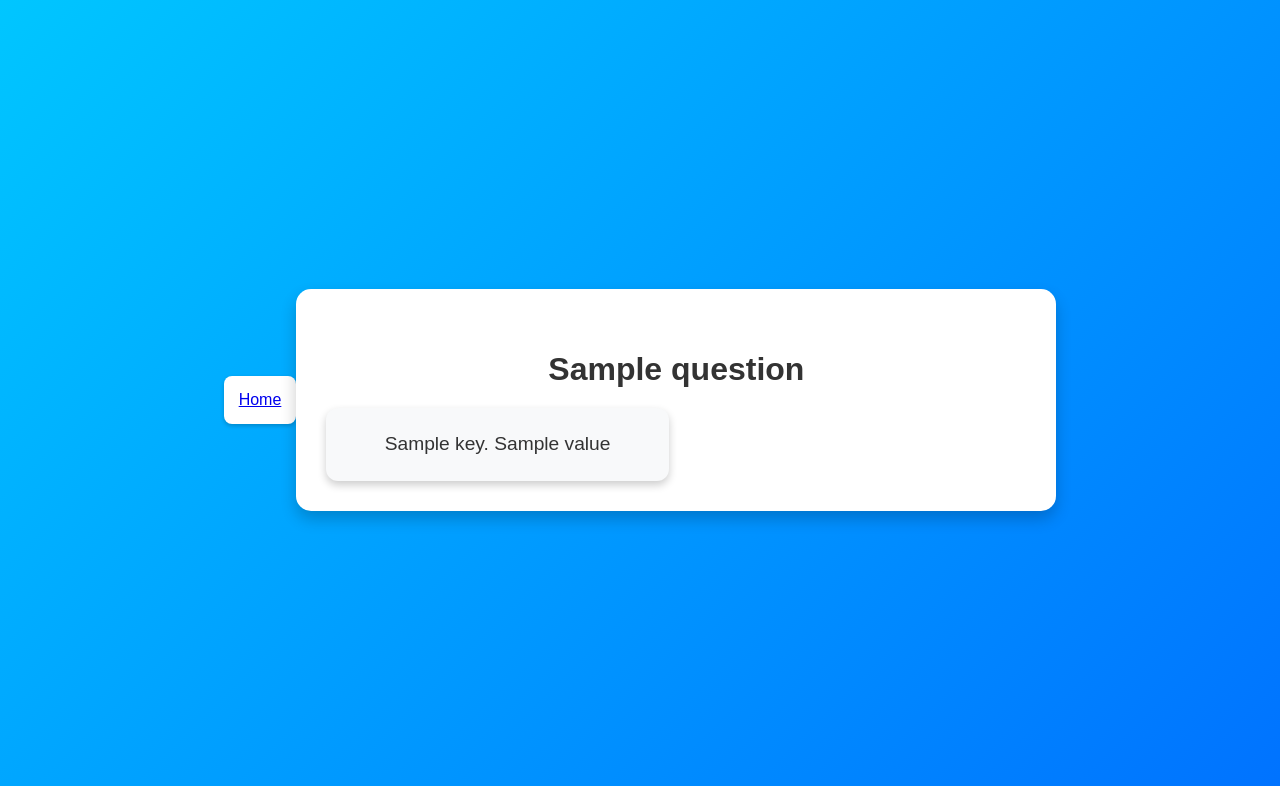
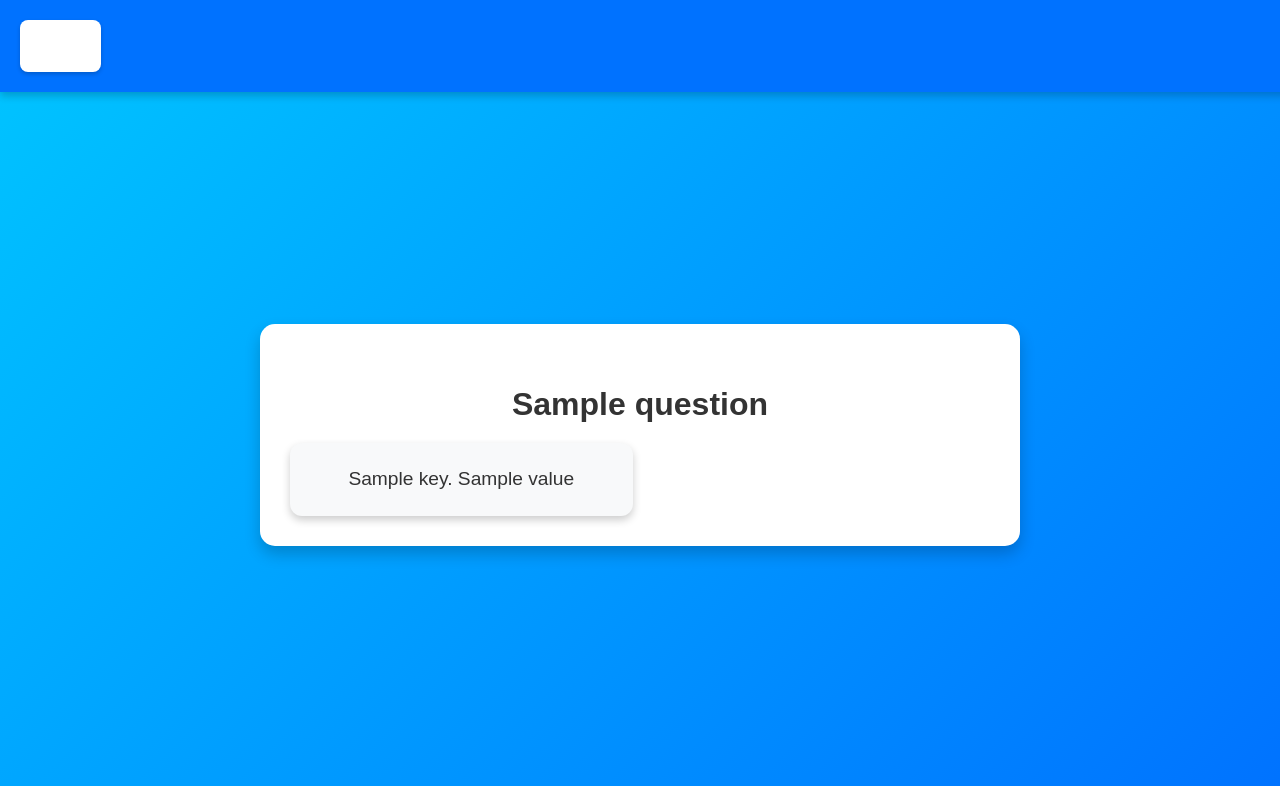
Before and after one commit to hussainashiqktk/TestThySelf, a Flask app: template templates/index.html in a window 1280 px wide. Shown: the top 786 px of the page. Run offline with Flask 3, Linux system fonts and the light colour scheme; the template is opened without the code that fills it: most values are stand-ins (such as "Sample title", 1, 10 or a date in 2020).

Commit message:
navbar css added

```diff
--- a/static/style.css
+++ b/static/style.css
@@ -162,3 +162,54 @@ li {
         padding: 8px 15px;
     }
 }
+
+/* Navigation Bar Styles */
+.navbar {
+    background-color: #0072ff;
+    padding: 10px 20px;
+    box-shadow: 0 4px 8px rgba(0, 0, 0, 0.2);
+    position: fixed;
+    top: 0;
+    left: 0;
+    width: 100%;
+    z-index: 1000;
+    display: flex;
+    justify-content: flex-start;
+    align-items: center;
+}
+
+.navbar ul {
+    list-style-type: none;
+    margin: 0;
+    padding: 0;
+    display: flex;
+}
+
+.navbar ul li {
+    margin-right: 20px;
+}
+
+.navbar ul li a {
+    color: #fff;
+    text-decoration: none;
+    font-size: 1.2rem;
+    font-weight: 500;
+}
+
+.navbar ul li a:hover {
+    text-decoration: underline;
+}
+
+/* Ensure quiz container is below the navbar */
+.quiz-container {
+    margin-top: 70px; /* Adjust this value if necessary */
+    background: #ffffff;
+    padding: 30px;
+    border-radius: 15px;
+    box-shadow: 0 8px 16px rgba(0, 0, 0, 0.2);
+    width: 90%;
+    max-width: 700px;
+    text-align: center;
+    animation: fadeIn 1s ease-in-out;
+    color: #333;
+}
```
